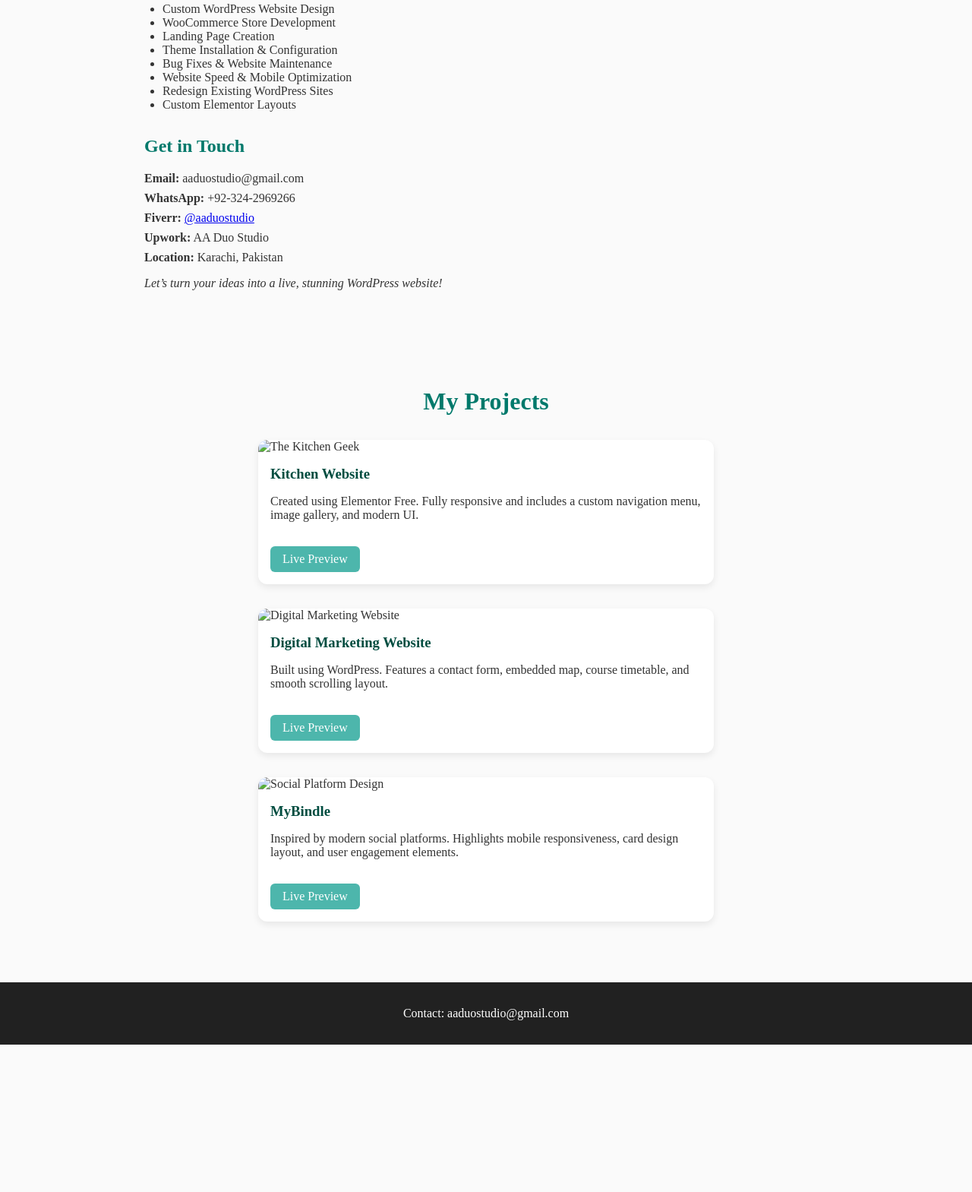
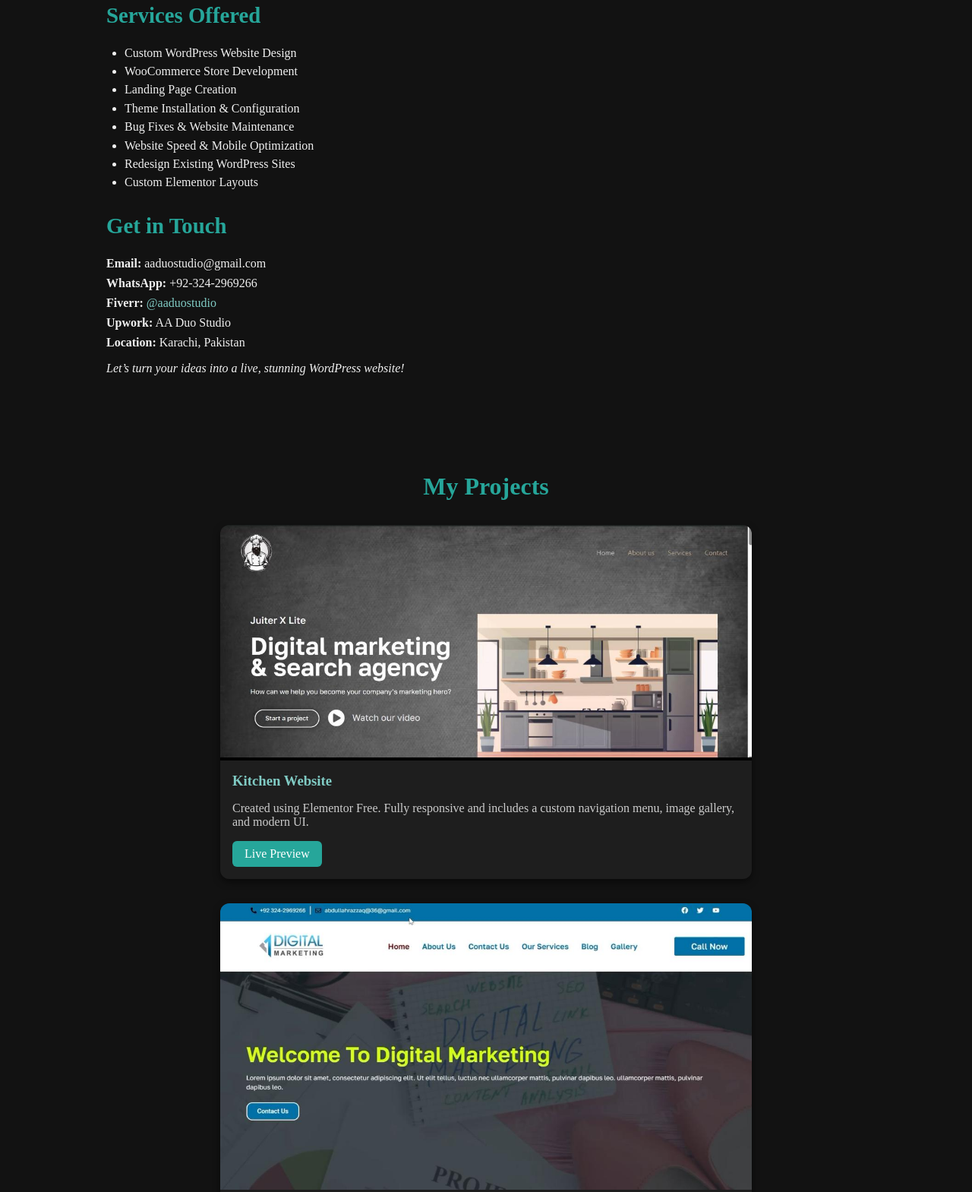
Before and after one commit to AAduoStudio/AAduoStudio-portfolio, a plain HTML site: page index.html in a window 1280 px wide. Shown: the part 690-2259 px from the top of the page at 76% size. Before the commit the page ends 2065 px from the top, so only its background shows below. Drawn offline with Linux system fonts and the light colour scheme.

Commit message:
index.html

```diff
--- a/index.html
+++ b/index.html
@@ -8,15 +8,25 @@
       font-family: 'Times New Roman', Times, serif;
       margin: 0;
       padding: 0;
-      background-color: #FAFAFA;
-      color: #333333;
+      background-color: #121212;
+      color: #f0f0f0;
+    }
+
+    a {
+      color: #80cbc4;
+      text-decoration: none;
+    }
+
+    a:hover {
+      color: #26a69a;
     }
 
     header {
-      background-color: #00796B;
-      color: white;
+      background-color: #1e1e1e;
+      color: #ffffff;
       text-align: center;
       padding: 3rem 1rem;
+      border-bottom: 1px solid #333;
     }
 
     header h1 {
@@ -27,22 +37,28 @@
     header p {
       font-size: 1.2rem;
       margin-top: 0.5rem;
+      color: #b2dfdb;
     }
 
     section {
       padding: 2rem;
-      max-width: 900px;
+      max-width: 1000px;
       margin: auto;
     }
 
     h2 {
-      color: #00796B;
+      color: #26a69a;
       margin-top: 2rem;
+      font-size: 1.8rem;
     }
 
     ul {
       margin-top: 0.5rem;
       padding-left: 1.5rem;
+    }
+
+    ul li {
+      margin-bottom: 0.4rem;
     }
 
     .contact p {
@@ -57,16 +73,16 @@
     .projects h2 {
       font-size: 2rem;
       margin-bottom: 2rem;
-      color: #00796B;
+      color: #26a69a;
     }
 
     .project {
-      max-width: 600px;
+      max-width: 700px;
       margin: 2rem auto;
       border-radius: 12px;
-      box-shadow: 0 4px 10px rgba(0, 0, 0, 0.08);
+      box-shadow: 0 4px 10px rgba(0, 0, 0, 0.5);
       overflow: hidden;
-      background: white;
+      background-color: #1e1e1e;
       text-align: left;
     }
 
@@ -78,17 +94,18 @@
 
     .project h3 {
       margin: 1rem;
-      color: #004D40;
+      color: #80cbc4;
     }
 
     .project p {
       margin: 0 1rem 1rem;
+      color: #cccccc;
     }
 
     .project a {
       display: inline-block;
-      margin: 1rem;
-      background-color: #4DB6AC;
+      margin: 0 1rem 1rem;
+      background-color: #26a69a;
       color: white;
       padding: 0.5rem 1rem;
       border-radius: 6px;
@@ -97,14 +114,16 @@
     }
 
     .project a:hover {
-      background-color: #004D40;
+      background-color: #00796b;
     }
 
     footer {
-      background-color: #212121;
-      color: white;
+      background-color: #1e1e1e;
+      color: #999;
       text-align: center;
-      padding: 1rem;
+      padding: 1.5rem;
+      margin-top: 3rem;
+      border-top: 1px solid #333;
     }
   </style>
 </head>
@@ -118,7 +137,7 @@
   <!-- About Section -->
   <section>
     <h2>About Us</h2>
-    <p>At <strong>AAduostudio</strong>, we specialize in crafting modern, responsive, and high-performance WordPress websites tailored to businesses and individuals. From custom design to full e-commerce solutions, we deliver websites that are visually engaging, functional, and easy to manage.</p>
+    <p>At <strong>AAduoStudio</strong>, we specialize in crafting modern, responsive, and high-performance WordPress websites tailored to businesses and individuals. From custom design to full e-commerce solutions, we deliver websites that are visually engaging, functional, and easy to manage.</p>
     <p>With a passion for clean code and stunning UI, we bring your brand’s vision to life through intuitive layouts and smart functionality.</p>
 
     <h2>Skills & Technologies</h2>
@@ -162,21 +181,21 @@
     <h2>My Projects</h2>
 
     <div class="project">
-      <img src="images/Web01-01.jpeg" alt="The Kitchen Geek">
+      <img src="Web01-01.jpeg" alt="Kitchen Website">
       <h3>Kitchen Website</h3>
       <p>Created using Elementor Free. Fully responsive and includes a custom navigation menu, image gallery, and modern UI.</p>
       <a href="#">Live Preview</a>
     </div>
 
     <div class="project">
-      <img src="images/Web02-01.jpeg" alt="Digital Marketing Website">
+      <img src="Web02-01.jpeg" alt="Digital Marketing Website">
       <h3>Digital Marketing Website</h3>
       <p>Built using WordPress. Features a contact form, embedded map, course timetable, and smooth scrolling layout.</p>
       <a href="#">Live Preview</a>
     </div>
 
     <div class="project">
-      <img src="images/Web03-01.jpeg" alt="Social Platform Design">
+      <img src="Web03-01.jpeg" alt="MyBindle Social App">
       <h3>MyBindle</h3>
       <p>Inspired by modern social platforms. Highlights mobile responsiveness, card design layout, and user engagement elements.</p>
       <a href="#">Live Preview</a>
@@ -185,7 +204,7 @@
   </section>
 
   <footer>
-    <p>Contact: aaduostudio@gmail.com</p>
+    <p>© 2025 AAduoStudio — All rights reserved</p>
   </footer>
 
 </body>
```
